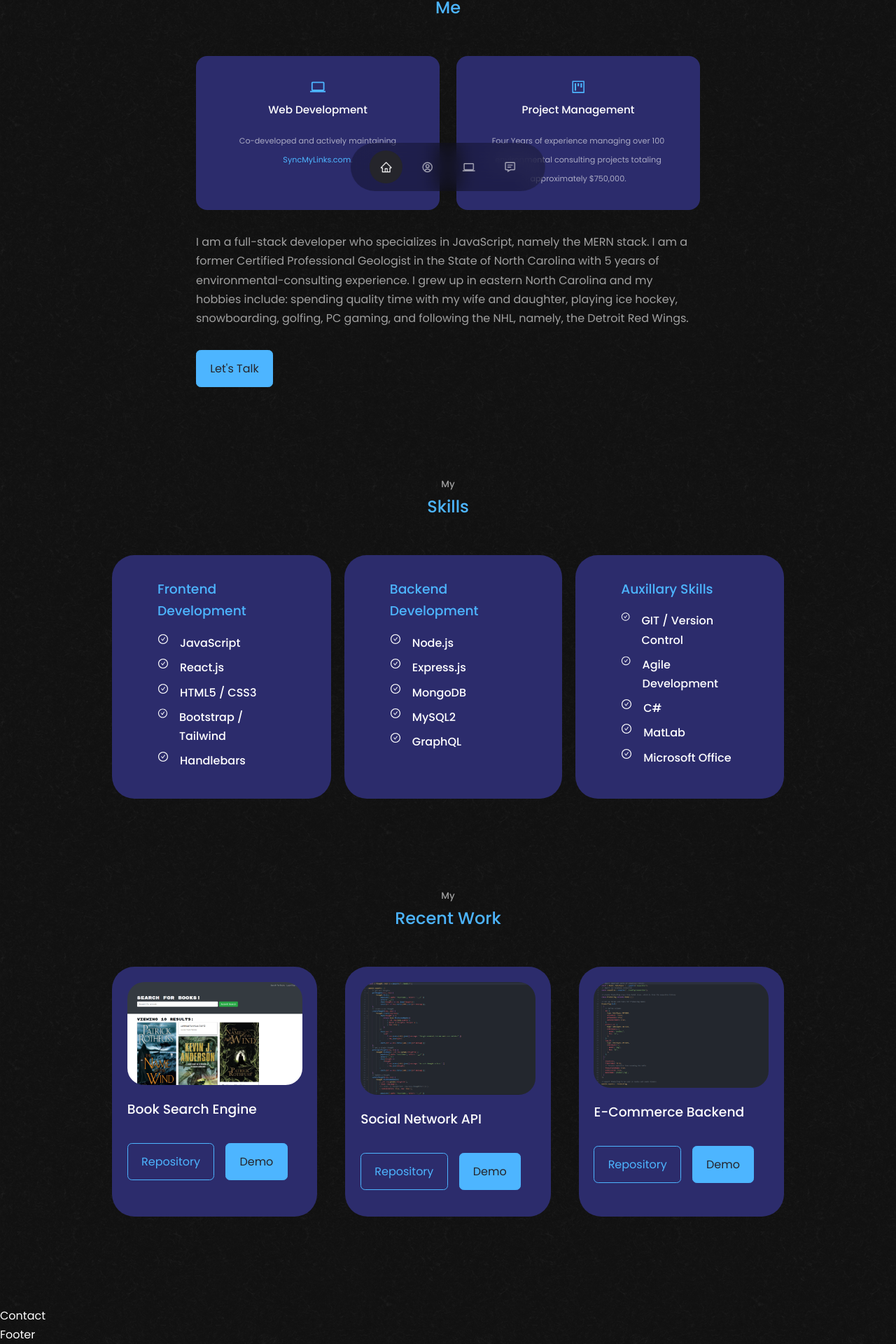
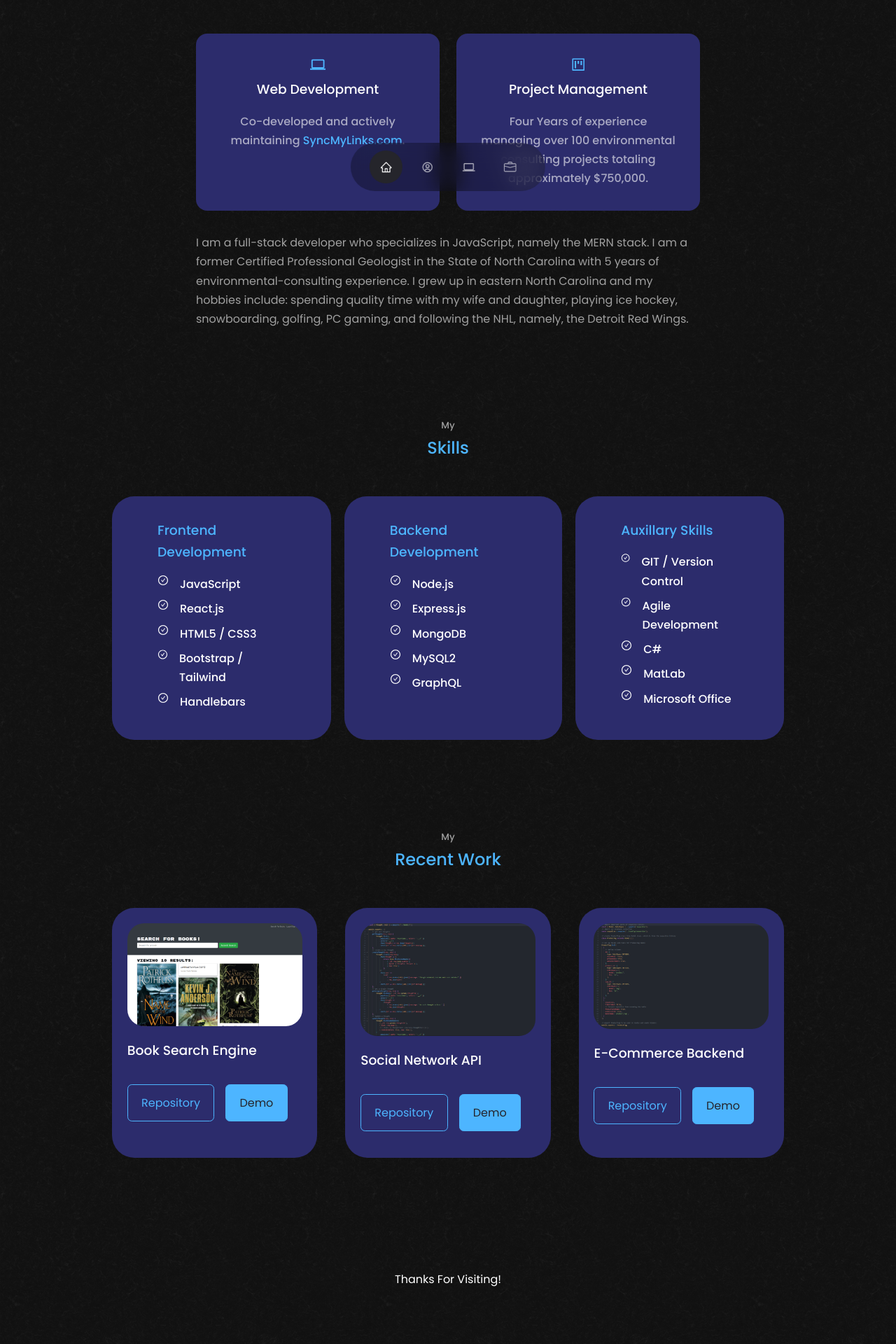
Before and after one commit to AlecDziwanowski/Portfolio, a React (Create React App) app: page / in a window 1280 px wide. Shown: the part 495-2415 px from the top of the page at 70% size. Built offline with nearby package versions, Linux system fonts and the light colour scheme.

Commit message:
working portfolio

```diff
--- a/src/App.jsx
+++ b/src/App.jsx
@@ -5,7 +5,6 @@ import Nav from './components/nav/Nav';
 import About from './components/about/About';
 import Experience from './components/skills/Skills';
 import Portfolio from './components/portfolio/Portfolio';
-import Contact from './components/contact/Contact';
 import Footer from './components/footer/Footer';
 
 const App = () => {
@@ -17,7 +16,6 @@ const App = () => {
             <About />
             <Experience />
             <Portfolio />
-            <Contact />
             <Footer />
         </>
     )
--- a/src/components/about/About.jsx
+++ b/src/components/about/About.jsx
@@ -14,13 +14,13 @@ const About = () => {
           <div className='about_cards'>
             <article className='about_card'>
               <MdOutlineComputer className='about_icon' />
-              <h5>Web Development</h5>
-              <small>Co-developed and actively maintaining <a href='https://syncmylinks.com' target='_blank'>SyncMyLinks.com</a>.</small>
+              <h3>Web Development</h3>
+              <h4>Co-developed and actively maintaining <a href='https://syncmylinks.com' target='_blank' rel='noreferrer'>SyncMyLinks.com</a>.</h4>
             </article>
             <article className='about_card'>
               <AiOutlineProject className='about_icon' />
-              <h5>Project Management</h5>
-              <small>Four Years of experience managing over 100 environmental consulting projects totaling approximately $750,000.</small>
+              <h3>Project Management</h3>
+              <h4>Four Years of experience managing over 100 environmental consulting projects totaling approximately $750,000.</h4>
             </article>
           </div>
           <p>
@@ -29,7 +29,6 @@ const About = () => {
             and my hobbies include: spending quality time with my wife and daughter, playing ice hockey, snowboarding, golfing, PC gaming,
             and following the NHL, namely, the Detroit Red Wings.
           </p>
-          <a href='#contact' className='btn btn-primary'>Let's Talk</a>
         </div>
       </div>
     </section>
--- a/src/components/about/about.css
+++ b/src/components/about/about.css
@@ -27,18 +27,17 @@
     font-size: 1.4rem;
 }
 
-.about_card h5 {
-    font-size: 0.95rem;
+.about_card h3 {
     margin-bottom: 1rem;
 }
 
-.about_card small {
-    font-size: 0.7rem;
+.about_card h4 {
+    /* font-size: 0.7rem; */
     color: var(--color-light);
 }
 
 .about_content p {
-    margin: 2rem 0;
+    margin-top: 2rem;
     color: var(--color-light);
 }
 
--- a/src/components/contact/Contact.jsx
+++ /dev/null
@@ -1,12 +0,0 @@
-import React from 'react';
-import './contact.css';
-
-const Contact = () => {
-  return (
-    <section id='contact'>
-      Contact
-    </section>
-  )
-}
-
-export default Contact;
--- a/src/components/footer/Footer.jsx
+++ b/src/components/footer/Footer.jsx
@@ -3,7 +3,9 @@ import './footer.css';
 
 const Footer = () => {
   return (
-    <div>Footer</div>
+    <footer>
+      Thanks For Visiting!
+    </footer>
   )
 }
 
--- a/src/components/footer/footer.css
+++ b/src/components/footer/footer.css
@@ -0,0 +1,18 @@
+footer {
+    text-align: center;
+    padding: 10rem;
+}
+
+/* ==================== MEDIA QUERIES (MEDIUM DEVICES) ==================== */
+@media screen and (max-width: 1024px) {
+    footer {
+        padding: 5rem 5rem 7rem 5rem;
+    }
+}
+
+/* ==================== MEDIA QUERIES (SMALL DEVICES) ==================== */
+@media screen and (max-width: 600px) {
+    footer {
+        padding: 5rem 5rem 7rem 5rem;
+    }
+}
--- a/src/components/header/CTA.jsx
+++ b/src/components/header/CTA.jsx
@@ -5,7 +5,7 @@ const CTA = () => {
   return (
     <div className='cta'>
         <a href={RESUME} download className='btn'>Download Resume</a>
-        <a href='#contact' className='btn btn-primary'>Let's Talk</a>
+        <a href='mailto:adziwanowski@gmail.com' className='btn btn-primary'>Email Me</a>
     </div>
   )
 }
--- a/src/components/header/header.css
+++ b/src/components/header/header.css
@@ -14,7 +14,7 @@ header {
     display: flex;
     justify-content: center;
     gap: 1.2rem;
-    margin: 2rem 0;
+    margin-top: 2rem;
 }
 
 
--- a/src/components/nav/Nav.jsx
+++ b/src/components/nav/Nav.jsx
@@ -4,7 +4,7 @@ import './nav.css';
 import { AiOutlineHome } from 'react-icons/ai';
 import { BiUserCircle } from 'react-icons/bi';
 import { MdOutlineComputer } from 'react-icons/md';
-import { BiMessageDetail } from 'react-icons/bi';
+import { BsBriefcase } from 'react-icons/bs';
 
 const Nav = () => {
   const [activeNav, setActiveNav] = useState('#')
@@ -12,8 +12,8 @@ const Nav = () => {
     <nav>
       <a href='#' onClick={() => setActiveNav('#')} className={activeNav === '#' ? 'active' : ''}><AiOutlineHome /></a>
       <a href='#about' onClick={() => setActiveNav('#about')} className={activeNav === '#about' ? 'active' : ''}><BiUserCircle /></a>
-      <a href='#experience' onClick={() => setActiveNav('#experience')} className={activeNav === '#experience' ? 'active' : ''}><MdOutlineComputer /></a>
-      <a href='#contact' onClick={() => setActiveNav('#contact')} className={activeNav === '#contact' ? 'active' : ''}><BiMessageDetail /></a>
+      <a href='#skills' onClick={() => setActiveNav('#skills')} className={activeNav === '#skills' ? 'active' : ''}><MdOutlineComputer /></a>
+      <a href='#portfolio' onClick={() => setActiveNav('#portfolio')} className={activeNav === '#portfolio' ? 'active' : ''}><BsBriefcase /></a>
     </nav>
   )
 }
```
Also changed, not shown: src/components/contact/contact.css (deleted).
